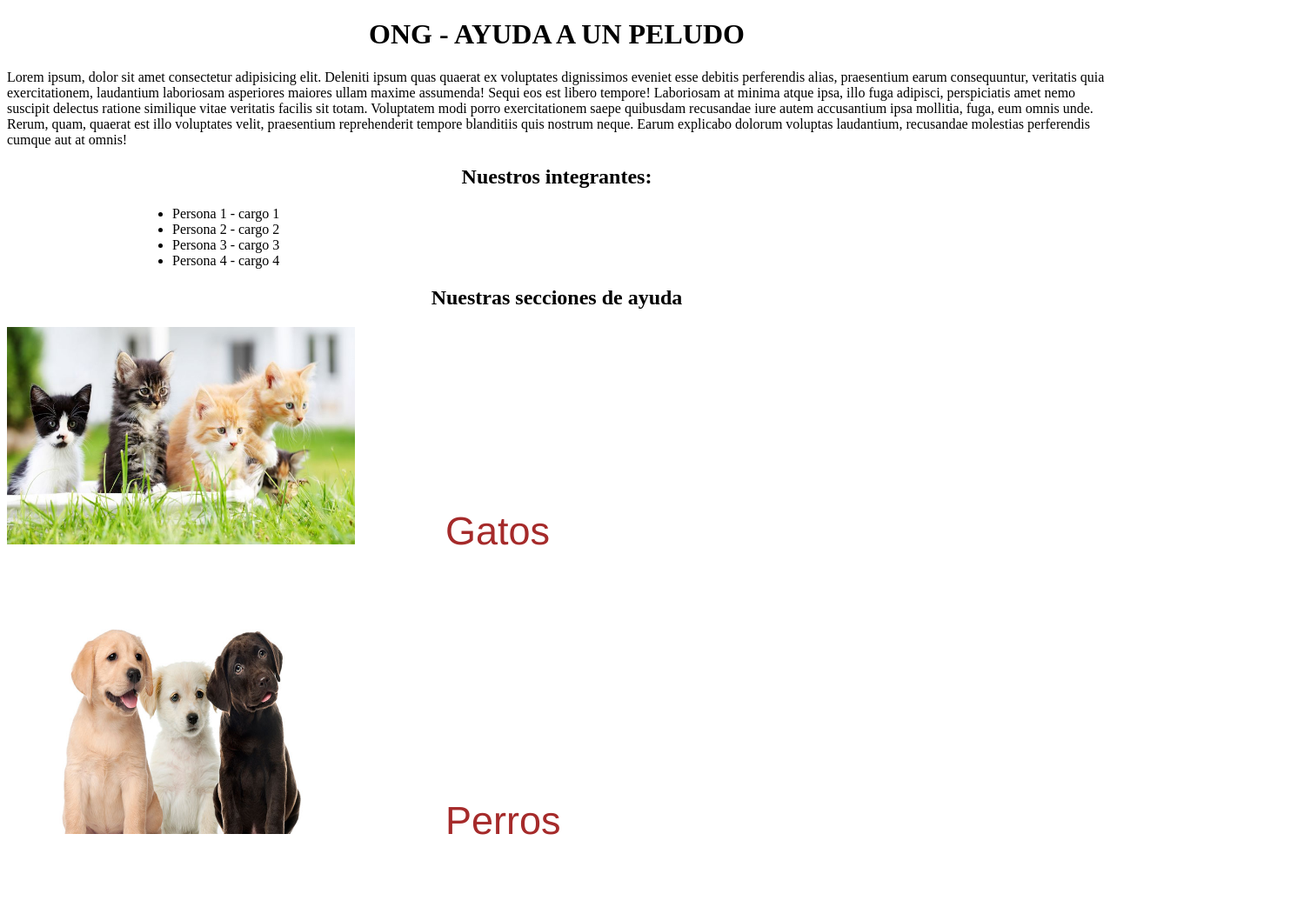
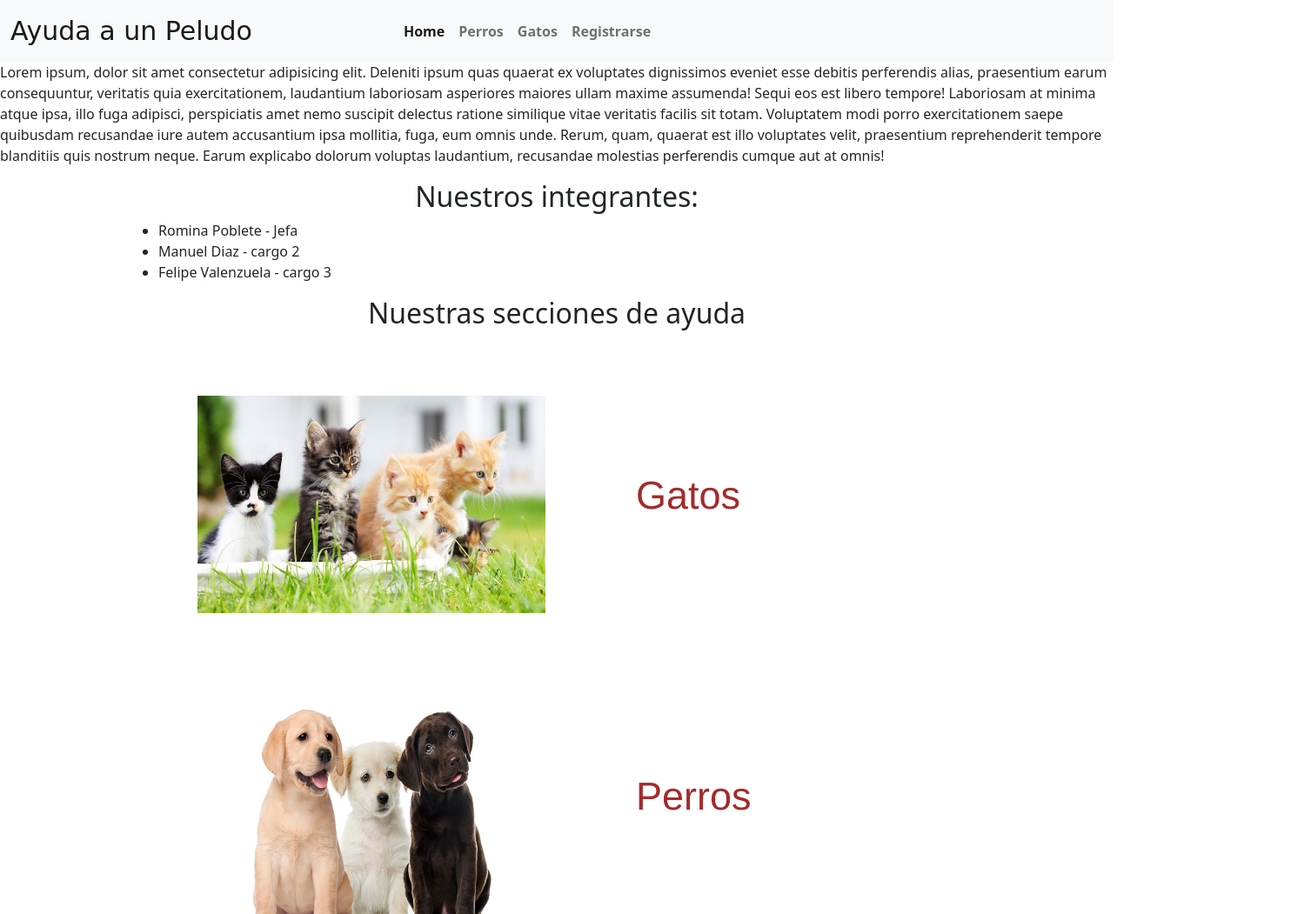
Before and after one commit to RomiiPoblete/peludos, a plain HTML site: page index.html in a window 1280 px wide. Shown: the whole page at 87% size, 1507 px wide, since content can reach past the window. Before the commit the page ends 978 px from the top, so only its background shows below. Drawn offline with nearby package versions, Linux system fonts and the light colour scheme.

Commit message:
Update index.html

```diff
--- a/index.html
+++ b/index.html
@@ -4,31 +4,60 @@
 <head>
     <title>Ayuda a un peludo</title>
     <link rel="stylesheet" href="style.css">
+    <link href="https://cdn.jsdelivr.net/npm/bootstrap@5.1.3/dist/css/bootstrap.min.css" rel="stylesheet" integrity="sha384-1BmE4kWBq78iYhFldvKuhfTAU6auU8tT94WrHftjDbrCEXSU1oBoqyl2QvZ6jIW3" crossorigin="anonymous">
+    <script src="https://cdn.jsdelivr.net/npm/bootstrap@5.1.3/dist/js/bootstrap.bundle.min.js" integrity="sha384-ka7Sk0Gln4gmtz2MlQnikT1wXgYsOg+OMhuP+IlRH9sENBO0LRn5q+8nbTov4+1p" crossorigin="anonymous"></script>
 </head>
 <body>
-  <h1 style="text-align: center;">ONG - AYUDA A UN PELUDO
-  </h1 >
-   Lorem ipsum, dolor sit amet consectetur adipisicing elit. Deleniti ipsum quas quaerat ex voluptates dignissimos eveniet esse debitis perferendis alias, praesentium earum consequuntur, veritatis quia exercitationem, laudantium laboriosam asperiores maiores ullam maxime assumenda! Sequi eos est libero tempore! Laboriosam at minima atque ipsa, illo fuga adipisci, perspiciatis amet nemo suscipit delectus ratione similique vitae veritatis facilis sit totam. Voluptatem modi porro exercitationem saepe quibusdam recusandae iure autem accusantium ipsa mollitia, fuga, eum omnis unde. Rerum, quam, quaerat est illo voluptates velit, praesentium reprehenderit tempore blanditiis quis nostrum neque. Earum explicabo dolorum voluptas laudantium, recusandae molestias perferendis cumque aut at omnis!
+    <nav class="navbar navbar-expand-lg navbar-light bg-light">
+        <div class="container-fluid">
+          <a class="navbar-brand" href="#" style="font-size: 30px; font-family: cursive;">Ayuda a un Peludo</a>
+          <button class="navbar-toggler" type="button" data-bs-toggle="collapse" data-bs-target="#navbarNav" aria-controls="navbarNav" aria-expanded="false" aria-label="Toggle navigation">
+            <span class="navbar-toggler-icon"></span>
+          </button>
+          <div class="collapse navbar-collapse" id="navbarNav">
+            <ul class="navbar-nav">
+              <li class="nav-item">
+                <a class="nav-link active" aria-current="page" href="#" style="font-weight: 800;">Home</a>
+              </li>
+              <li class="nav-item">
+                <a class="nav-link" href="perros.html" style="font-weight: 800;">Perros</a>
+              </li>
+              <li class="nav-item">
+                <a class="nav-link" href="Gatos" style="font-weight: 800;">Gatos</a>
+              </li>
+              <li class="nav-item" >
+                <a class="nav-link" href="registro.html" style="font-weight: 800;">Registrarse</a>
+              </li>
+            </ul>
+          </div>
+        </div>
+      </nav>
+
+   <p>Lorem ipsum, dolor sit amet consectetur adipisicing elit. Deleniti ipsum quas quaerat ex voluptates dignissimos eveniet esse debitis perferendis alias, praesentium earum consequuntur, veritatis quia exercitationem, laudantium laboriosam asperiores maiores ullam maxime assumenda! Sequi eos est libero tempore! Laboriosam at minima atque ipsa, illo fuga adipisci, perspiciatis amet nemo suscipit delectus ratione similique vitae veritatis facilis sit totam. Voluptatem modi porro exercitationem saepe quibusdam recusandae iure autem accusantium ipsa mollitia, fuga, eum omnis unde. Rerum, quam, quaerat est illo voluptates velit, praesentium reprehenderit tempore blanditiis quis nostrum neque. Earum explicabo dolorum voluptas laudantium, recusandae molestias perferendis cumque aut at omnis!</p>
     <h2 style="text-align: center;">Nuestros integrantes:</h2>
-    <ul>
+    <div id="integrantes">
+        <ul >
             <li>
-            Persona 1 - cargo 1
+                Romina Poblete - Jefa
             </li>
             <li>
-            Persona 2 - cargo 2
+                Manuel Diaz - cargo 2
             </li>
             <li>
-            Persona 3 - cargo 3
-        </li>
-        <li>
-            Persona 4 - cargo 4
+                Felipe Valenzuela - cargo 3
             </li>
         </ul>
+
+    </div>
+
     <h2 style="text-align: center;">Nuestras secciones de ayuda</h2>
+    <div class="sections" style="position: relative; right: -6cm; margin-top: 2cm;">
         <img id=img-gatos src="img/gatos.jpg" alt="gatos">
         <a id="href-gatos" href="gatos.html" >Gatos</a>
         <br> <br> <br> <br> <br>
         <img id=img-perros src="img/perros.jpg" alt="perros">
         <a id="href-perros" href="perros.html">Perros</a>
+
+    </div>
 </body>
 </html>
```
Lines whose indentation alone changed are shown as unchanged.
